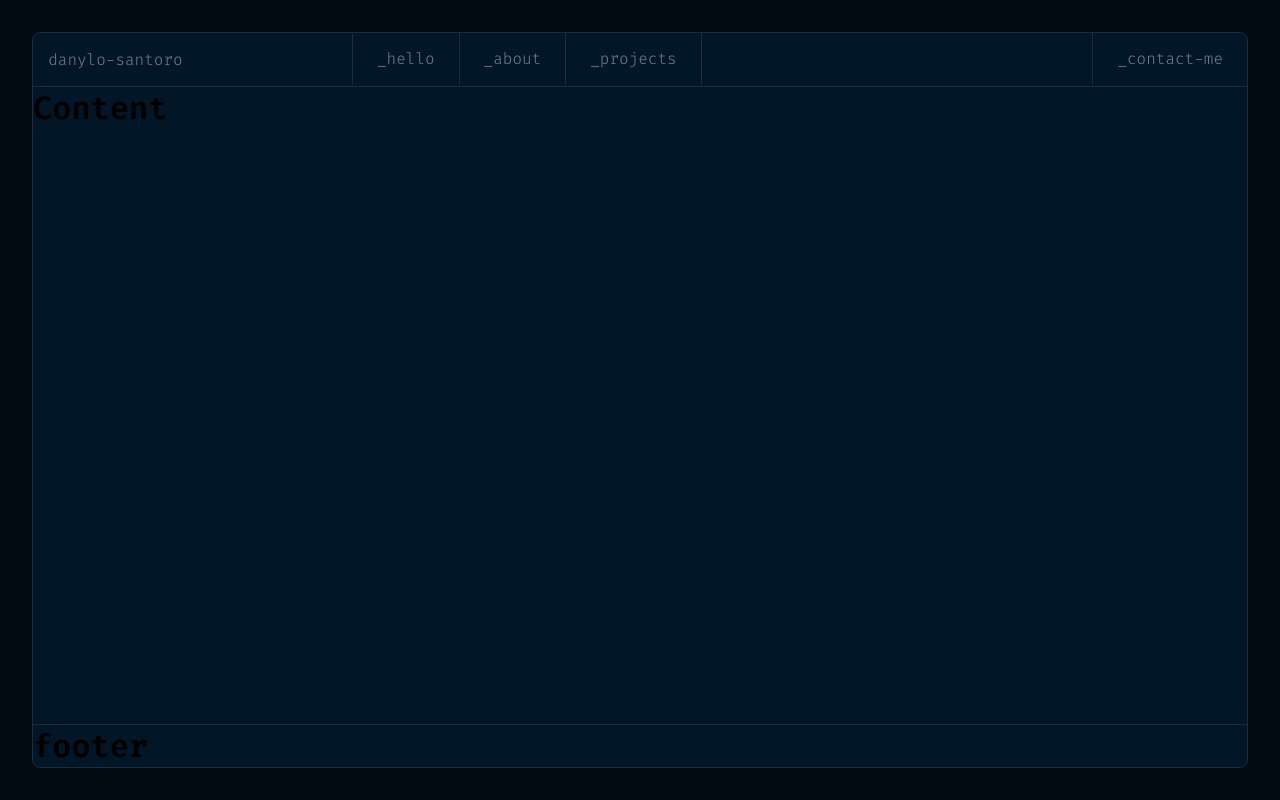
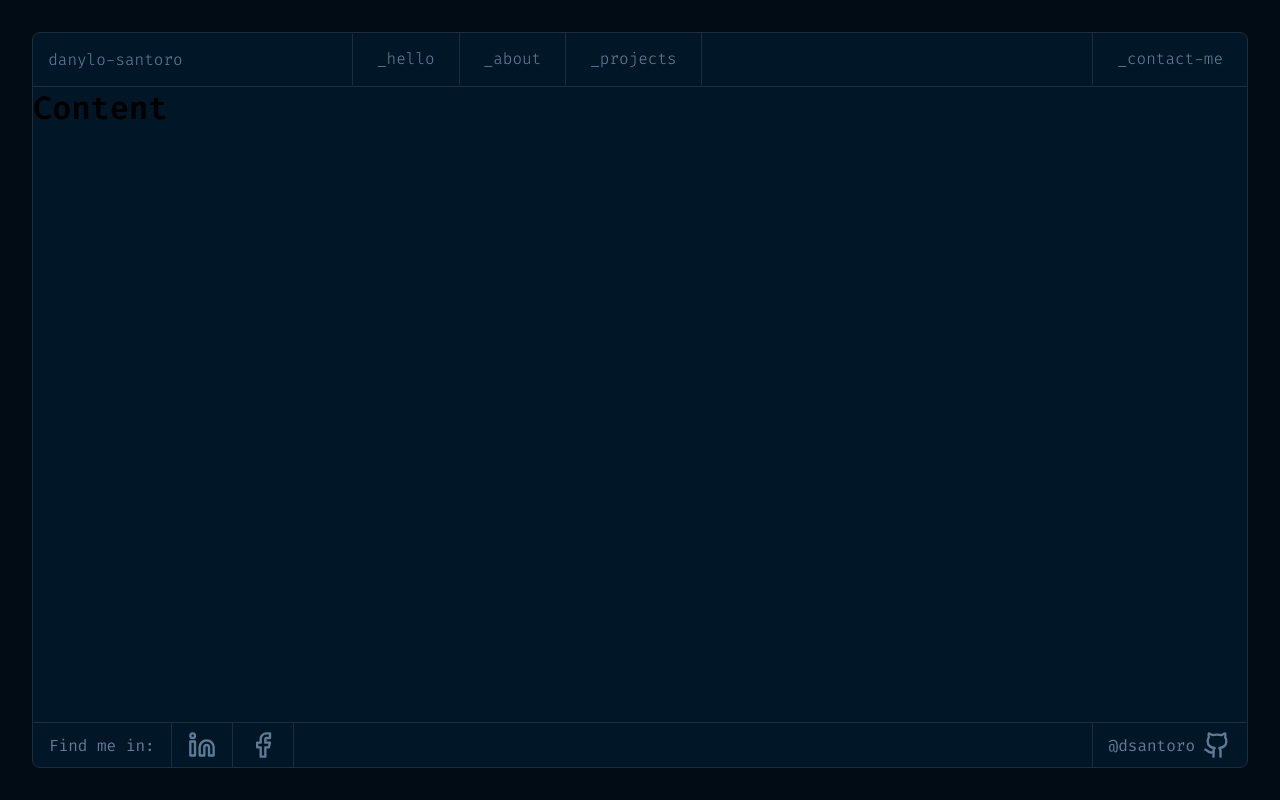
Before and after one commit to dsantoro/portfolio, a Next.js app: page / in a window 1280 px wide. Built offline with nearby package versions, Linux system fonts and the light colour scheme.

Commit message:
added footer

```diff
--- a/src/app/about/page.module.css
+++ b/src/app/about/page.module.css
@@ -6,8 +6,9 @@
 
 .editor {
   padding: 1rem;
-  padding-left: 2rem;
+  padding-left: 4rem;
   counter-reset: section;
+  position: relative;
 }
 
 .editor p {
@@ -20,5 +21,6 @@
 .editor p::before {
   content: counter(section);
   color: var(--comment-color);
-  margin-right: 2rem;
+  position: absolute;
+  left: 1rem;
 }
--- a/src/app/about/page.tsx
+++ b/src/app/about/page.tsx
@@ -22,6 +22,7 @@ export default function About() {
       <p> * nulla pariatur. Excepteur sint occaecat </p>
       <p> * officia deserunt mollit anim id est laborum.</p>
       <p> */</p>
+      <p></p>
     </div>
   );
 }
--- /dev/null
+++ b/src/app/components/Footer/Footer.tsx
@@ -0,0 +1,36 @@
+import { Linkedin, Facebook, Github } from "lucide-react";
+import styles from "./footer.module.css";
+
+const { footer } = styles;
+
+const Footer = () => {
+  return (
+    <footer className={footer}>
+      <span>Find me in:</span>
+      <a
+        href="https://www.linkedin.com/in/danylo-santoro/"
+        target="_blank"
+        rel="noopener noreferrer"
+      >
+        <Linkedin size={28} />
+      </a>
+      <a
+        href="https://www.facebook.com/danylo.santoro"
+        target="_blank"
+        rel="noopener noreferrer"
+      >
+        <Facebook size={28} />
+      </a>
+      <a
+        href="https://github.com/dsantoro"
+        target="_blank"
+        rel="noopener noreferrer"
+      >
+        @dsantoro
+        <Github size={28} />
+      </a>
+    </footer>
+  );
+};
+
+export default Footer;
--- /dev/null
+++ b/src/app/components/Footer/footer.module.css
@@ -0,0 +1,23 @@
+.footer {
+  display: flex;
+  align-items: center;
+}
+
+.footer span,
+.footer a {
+  color: var(--comment-color);
+  text-decoration: none;
+  size: 1rem;
+  display: flex;
+  align-items: center;
+  padding: .5rem 1rem;
+  gap: .5rem;
+  border-right: 1px solid var(--border);
+  height: 100%;
+}
+
+.footer a:last-child {
+  margin-left: auto;
+  border-left: 1px solid var(--border);
+  border-right: none;
+}
--- /dev/null
+++ b/src/app/components/Footer/index.tsx
@@ -0,0 +1,2 @@
+import Footer from "./Footer";
+export default Footer;
--- a/src/app/layout.tsx
+++ b/src/app/layout.tsx
@@ -3,6 +3,7 @@ import { Fira_Code } from "next/font/google";
 import "./globals.css";
 import styles from "./page.module.css";
 import Header from "./components/Header";
+import Footer from "./components/Footer";
 
 const { container, content, canvas } = styles;
 
@@ -25,9 +26,7 @@ export default function RootLayout({
           <main className={container}>
             <Header />
             <div className={content}>{children}</div>
-            <footer>
-              <h1>footer</h1>
-            </footer>
+            <Footer />
           </main>
         </div>
       </body>
```
